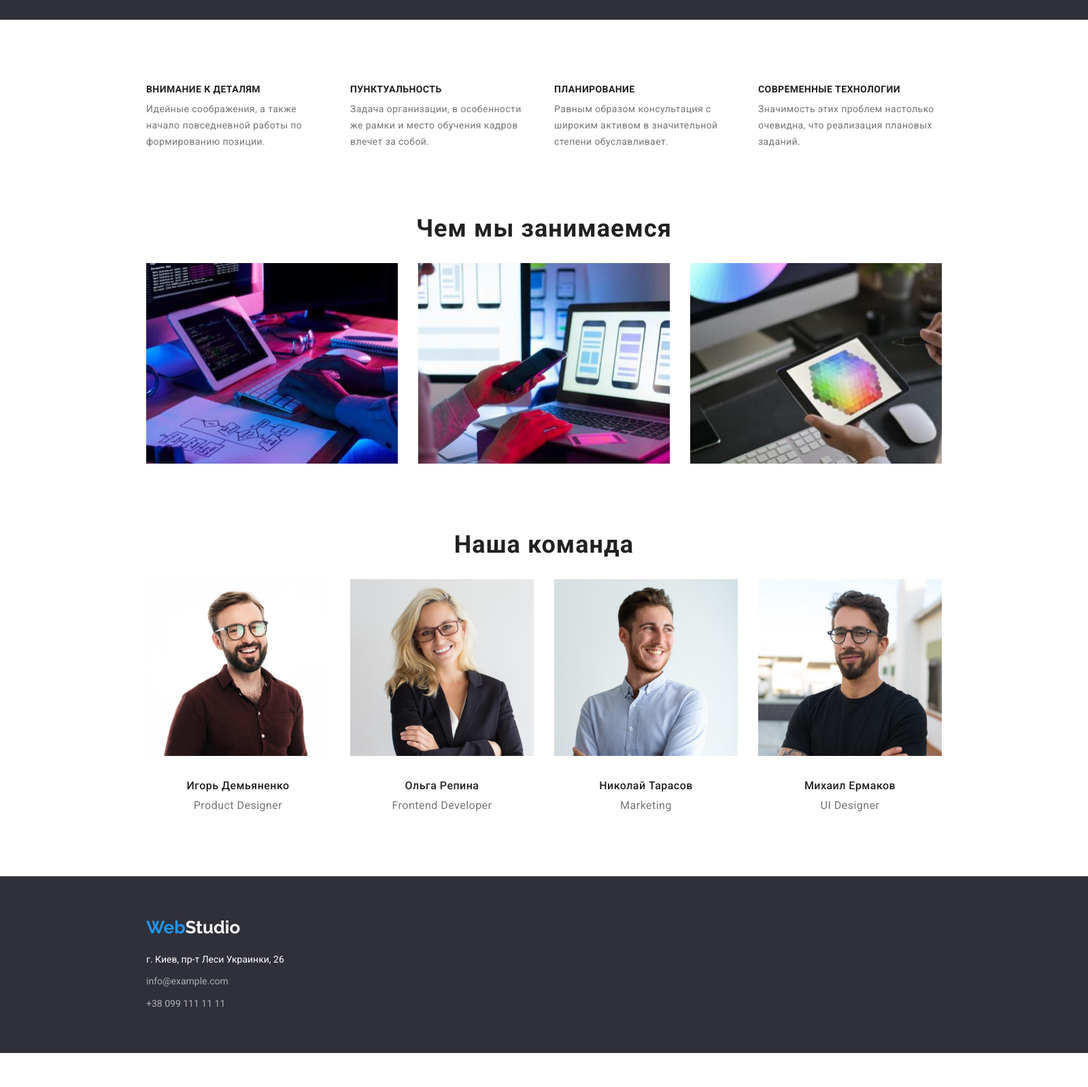
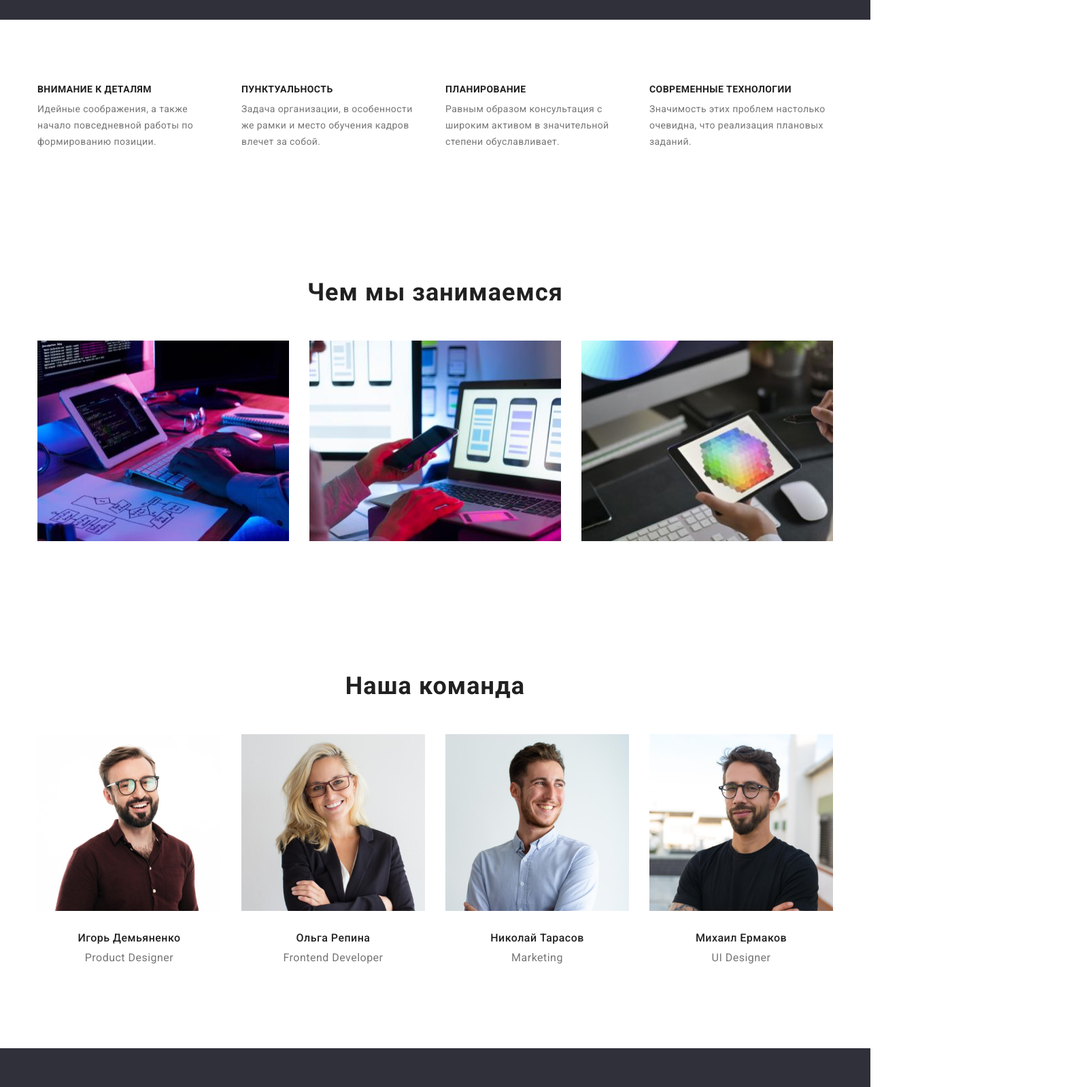
Before and after one commit to Andriy-Lik/goit-markup-hw-03, a plain HTML site: page index.html in a window 1280 px wide. Shown: the part 660-2259 px from the top of the page at 68% size, 1600 px wide, since content can reach past the window. Before the commit the page ends 2209 px from the top, so only its background shows below. Drawn offline with nearby package versions, Linux system fonts and the light colour scheme.

Commit message:
внесены изменения согласно замечаний

```diff
--- a/css/style.css
+++ b/css/style.css
@@ -33,11 +33,16 @@
 
 /*body styles*/
 .body {
-    width: 1600px;
-
     background-color: var(--main-background-color);
     color: var(--primery-text-color);
     font-family: roboto, sans-serif;
+}
+
+.conteiner {
+    width: 1200px;
+    padding-left: 15px;
+    padding-right: 15px;
+    margin: 0 auto;
 }
 
 .list {
@@ -46,15 +51,14 @@
     list-style: none;
 }
 
+.section {
+    padding-top: 94px;
+    padding-bottom: 94px;
+}
+
 /*header styles*/
 .header {
     border-bottom: 1px solid #ECECEC;
-}
-.conteiner {
-    width: 1200px;
-    padding-left: 15px;
-    padding-right: 15px;
-    margin: 0 auto;
 }
 
 .page-header {
@@ -97,8 +101,6 @@
     line-height: 1.14;
     letter-spacing: 0.02em;
     text-decoration: none;
-
-
 }
 
 .site-nav .link:hover,
@@ -139,7 +141,6 @@
 /*main styles*/
 /*hat styles*/
 .hat {
-    width: 1600px;
     padding-top: 200px;
     padding-bottom: 200px;
     text-align: center;
@@ -151,8 +152,7 @@
 
 .hat-title {
     margin-top: 0;
-    margin-bottom: 0;
-    padding-bottom: 30px;
+    margin-bottom: 30px;
 
     font-weight: 900;
     font-size: 44px;
@@ -188,11 +188,6 @@
 }
 
 /*features styles*/
-.section {
-    padding-top: 94px;
-    padding-bottom: 94px;
-}
-
 .features {
     display: flex;
 }
@@ -231,7 +226,7 @@
 .work-title,
 .team-title {
     margin-top: 0;
-    margin-bottom: 50;
+    margin-bottom: 50px;
 
     font-weight: 700;
     font-size: 36px;
@@ -258,8 +253,14 @@
 }
 
 .team-pic {
-    margin-bottom: 30px;
+    display: block;
 }
+
+.team-blok {
+    padding-top: 30px;
+    padding-bottom: 30px;
+}
+
 
 .team-name {
     margin-top: 0;
@@ -352,7 +353,7 @@
 
 .projects-title {
     margin-top: 0;
-    margin-bottom: 4;
+    margin-bottom: 4px;
 
     font-weight: 700;
     font-size: 18px;
@@ -373,7 +374,6 @@
 
 /*footer-styles*/
 .footer {
-    width: 1600px;
     padding-top: 60px;
     padding-bottom: 60px;
 
--- a/index.html
+++ b/index.html
@@ -49,8 +49,8 @@
             <button type="button" class="button">Заказать услугу</button>
         </section>
 
-        <section class="feature conteiner section">
-            <ul class="features list">
+        <section class="feature conteiner">
+            <ul class="features section list">
                 <li class="item">
                     <h3 class="features-title">Внимание к деталям</h3>
                     <p class="features-text">Идейные соображения, а также начало повседневной работы по формированию позиции.</p>
@@ -70,7 +70,7 @@
             </ul>
         </section>
 
-        <section class="work conteiner">
+        <section class="work conteiner section">
             <h2 class="work-title">Чем мы занимаемся</h2>
             <ul class="work-list list">
                 <li class="item">
@@ -90,26 +90,34 @@
             <ul class="team-list list">
                 <li class="item">
                     <img src="./images/igor_demyanenko.jpg" alt="Игорь Демьяненко" width="270" height="260" class="team-pic">
+                    <div class="team-blok">
                         <h3 class="team-name">Игорь Демьяненко</h3>
                         <p class="team-career">Product Designer</p>
+                    </div>
                 </li>
 
                 <li class="item">
                     <img src="./images/olga_repina.jpg" alt="Ольга Репина" width="270" height="260" class="team-pic">
+                    <div class="team-blok">
                         <h3 class="team-name">Ольга Репина</h3>
                         <p class="team-career">Frontend Developer</p>
+                    </div>
                 </li>
 
                 <li class="item">
                     <img src="./images/nikolay_tarasov.jpg" alt="Николай Тарасов" width="270" height="260" class="team-pic">
+                    <div class="team-blok">
                         <h3 class="team-name">Николай Тарасов</h3>
                         <p class="team-career">Marketing</p>
+                    </div>
                 </li>
 
                 <li class="item">
                     <img src="./images/mikhail_ermakov.jpg" alt="Михаил Ермаков" width="270" height="260" class="team-pic">
+                    <div class="team-blok">
                         <h3 class="team-name">Михаил Ермаков</h3>
                         <p class="team-career">UI Designer</p>
+                    </div>
                 </li>
             </ul>
         </section>
```
Also changed, not shown: portfolio.html (+6 -1 lines). Lines whose indentation alone changed are shown as unchanged.
